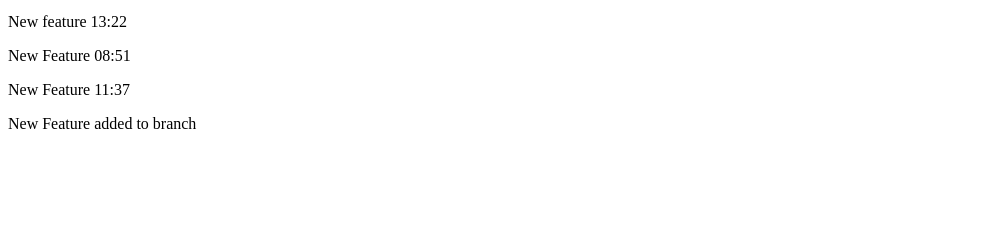
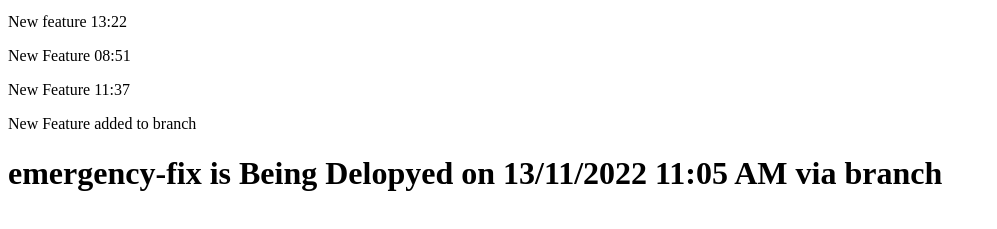
Before and after one commit to ranabits/devopsproject1, a plain HTML site: page index.html in a window 1280 px wide. Shown: the part 87-316 px from the top of the page, without its empty margins (0-997 px from the left). Drawn offline with Linux system fonts and the light colour scheme.

Commit message:
emergency-fix

```diff
--- a/index.html
+++ b/index.html
@@ -9,5 +9,6 @@
   <p> New Feature 08:51 </p>
   <p> New Feature 11:37 </p>
   <p> New Feature added to branch </p>
+  <p> <h1>emergency-fix is Being Delopyed on 13/11/2022 11:05 AM via branch </h1></p>
 </body>
 </html>
```
